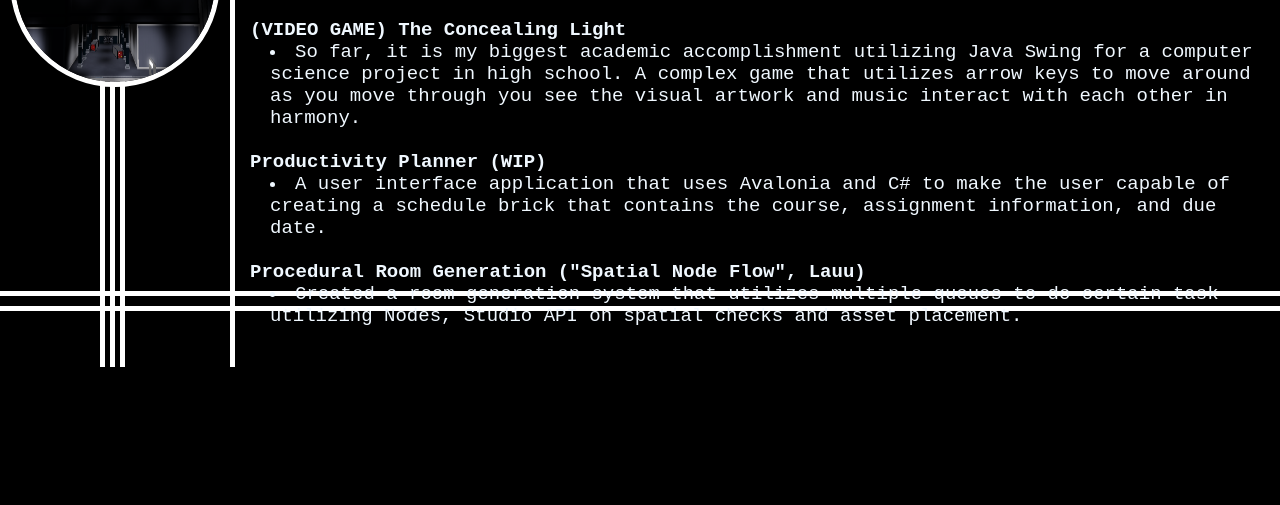
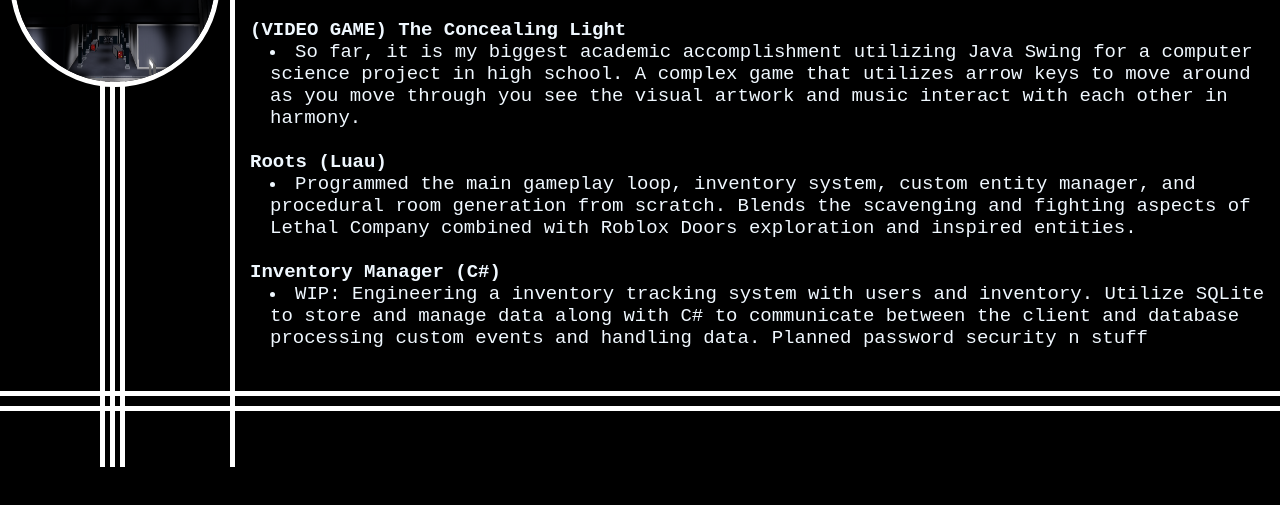
Before and after one commit to MobBox01/MobBox01.github.io, a plain HTML site: page Projects.html in a window 1280 px wide. Shown: the part 253-758 px from the top of the page. Drawn offline with Linux system fonts and the light colour scheme.

Commit message:
Updated and validated information to reflect new project addition, skills, and experience

```diff
--- a/Projects.html
+++ b/Projects.html
@@ -5,10 +5,13 @@
     <meta name="viewport" content="width=device-width, initial-scale=1.0">
     <title>Zay Keles Resume</title>
     <style>
-    body
+    html,body
     {
         margin:0;
+        padding:0;
         background-color: rgb(0,0,0);
+        overflow-y: auto;
+        overflow-x: hidden;
     }
 
     darkBlueBox
@@ -38,7 +41,7 @@
         display:flex;
         position:absolute;
         width: 5px;
-        height: 500px;
+        height: 600px;
         background:rgb(255, 255, 255);
         z-index: 1;
         top: 120px;
@@ -148,11 +151,10 @@
 
     <li style = "margin-left:20px;">So far, it is my biggest academic accomplishment utilizing Java Swing for a computer science project in high school. A complex game that utilizes arrow keys to move around as you move through you see the visual artwork and music interact with each other in harmony. </li> <br>
 
-<b>Productivity Planner (WIP) </b><br>
-
-        <li style = "margin-left:20px;">A user interface application that uses Avalonia and C# to make the user capable of creating a schedule brick that contains the course, assignment information, and due date. </li><br>
-<b>Procedural Room Generation ("Spatial Node Flow", Lauu)</b>
-        <li style = "margin-left: 20px;">Created a room generation system that utilizes multiple queues to do certain task utilizing Nodes, Studio API on spatial checks and asset placement.</li>
+<b>Roots (Luau)</b>
+        <li style = "margin-left: 20px;">Programmed the main gameplay loop, inventory system, custom entity manager, and procedural room generation from scratch. Blends the scavenging and fighting aspects of Lethal Company combined with Roblox Doors exploration and inspired entities.</li><br>
+        <b>Inventory Manager (C#)</b>
+        <li style = "margin-left: 20px;">WIP: Engineering a inventory tracking system with users and inventory. Utilize SQLite to store and manage data along with C# to communicate between the client and database processing custom events and handling data. Planned password security n stuff</li>
     </div>
 
     <div class="throughLine" style="margin-left: 110px;"></div>
@@ -166,7 +168,7 @@
     <div class="throughLine" style="margin-left: 400px; z-index: 10; top: 0px; height: 120px;"></div>
     <div class="throughLine" style="margin-left: 200px; z-index: 10; top: 0px; height: 120px;"></div>
 
-    <div class="bottomLine" style="margin-top: 200px;"></div>
+    <div class="bottomLine" style="margin-top: 300px;"></div>
     <div class="bottomLine" style="margin-top: 10px;"></div>
 
 
```
Also changed, not shown: Experience.html (+9 -1 lines), Skills.html (+1 -1 lines).
